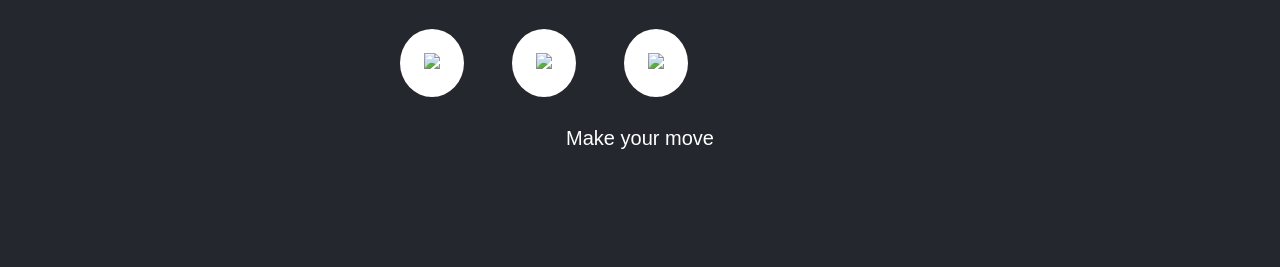
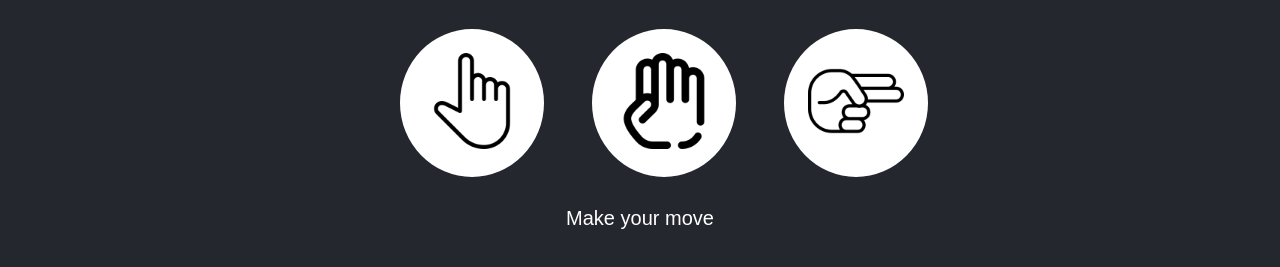
Before and after one commit to solomon-yaw-amalitech/rockPaperScissors, a plain HTML site: page index.html in a window 1280 px wide. Shown: the part 255-522 px from the top of the page. Drawn offline with Linux system fonts and the light colour scheme; the site is published under a folder, as on GitHub Pages, so addresses that start at the root find nothing.

Commit message:
modified:   index.html

```diff
--- a/index.html
+++ b/index.html
@@ -24,15 +24,15 @@
 
      <div class="choices">
      <div class="choice" id="r">
-     <img class="img"src="/images/select.png">
+     <img class="img"src="images/select.png">
      </div>
 
      <div class="choice" id="p">
-        <img class="img" src="/images/four-fingers.png">
+        <img class="img" src="images/four-fingers.png">
      </div>
 
      <div class="choice" id="s">
-        <img class="img" src="/images/fingers.png">
+        <img class="img" src="images/fingers.png">
         </div>
    </div>
 
```
